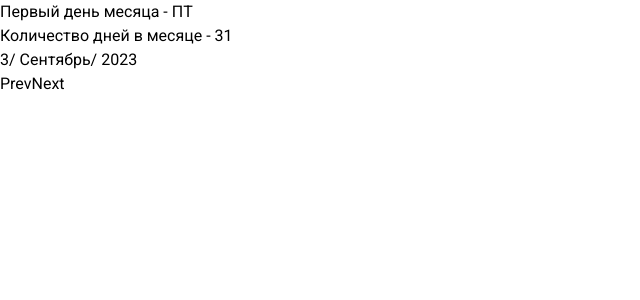
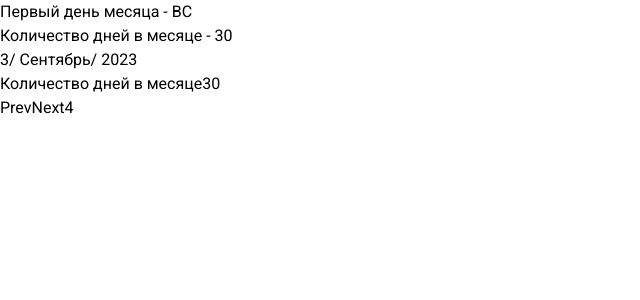
Before and after one commit to eugenluchianov97/todo-list, a React (Create React App) app: page / in a window 1280 px wide. Shown: the top 300 px of the page, without its empty margins (0-640 px from the left). Built offline with nearby package versions, Linux system fonts and the light colour scheme.

Commit message:
03.09.2023 20:45

```diff
--- a/src/App.tsx
+++ b/src/App.tsx
@@ -7,13 +7,14 @@ import Calendar from "./components/Calendar/Component"
 function App() {
 
     const weekDays:any = {
-        0:"ВС",
+
         1:"ПН",
         2:"ВТ",
         3:"СР",
         4:"ЧТ",
         5:"ПТ",
         6:"СБ",
+        0:"ВС",
     }
     const today = new Date();
     const [currentMonth, setCurrentMonth] = useState(today.getMonth())
@@ -35,14 +36,16 @@ function App() {
     }
 
     const getDaysInMonth = (year:number, month:number) => {
-        return new Date(year, month, 0).getDate();
+        return new Date(year, month+1, 0).getDate();
     }
 
 
     // const currentDay = today.getDay()
     const currentDay = today.getDate()
 
-    const firstDayOfNextMonth = new Date(currentYear, currentMonth, 1).getDay();
+    const lastDayOfPrevMonth = new Date(currentYear, currentMonth, 0).getDay(); //трицательные значения берут прошлый месяц
+    const firstDayOfThisMonth = new Date(currentYear, currentMonth, 1).getDay(); //трицательные значения берут прошлый месяц
+    const firstDayOfNextMonth = new Date(currentYear, currentMonth+1, 1).getDay();
 
     const nextMonth = () => {
         if(currentMonth + 1 > 11){
@@ -63,6 +66,37 @@ function App() {
             setCurrentMonth(currentMonth - 1)
         }
     }
+    //первый день прошлого месяца который был пн (индекс 1)
+
+    const getLastDays = (lastDayOfPrevMonth:number) => {
+        let getLastDays:any = [];
+        //если первый день недели это пн , то нам не нужны предыдущие дни
+        if(lastDayOfPrevMonth > 0){
+            for(let i = 1;i<=lastDayOfPrevMonth;i++){
+                getLastDays.push(weekDays[i])
+            }
+        }
+
+        return getLastDays;
+    }
+
+    const getNextDays = (firstDayOfNextMonth:number) => {
+        console.log(firstDayOfNextMonth + '-------------------')
+        let getLastDays:any = [];
+        //если первый день недели это пн (1) , то нам не нужны следующие дни
+        if(firstDayOfNextMonth > 1 || firstDayOfNextMonth === 0 ){
+            for(let i = 1;i<=firstDayOfNextMonth;i++){
+                getLastDays.push(weekDays[i])
+            }
+        }
+
+        return getLastDays;
+    }
+
+    console.log(getLastDays(lastDayOfPrevMonth))
+    console.log(getNextDays(firstDayOfNextMonth))
+    ;
+
     return (
     <div>
         Первый день месяца - {weekDays[firstDayOfNextMonth]}<br/>
@@ -70,11 +104,15 @@ function App() {
         {/*{currentDay} {month[currentMonth]} {currentYear}*/}
         {currentDay}/ {month[currentMonth]}/ {currentYear}
 
+        <br/>Количество дней в месяце
+        {getDaysInMonth(currentYear,currentMonth)}
+
 
         <br/>
         <button onClick={prevMonth}>Prev</button>
         <button onClick={nextMonth}>Next</button>
 
+        {lastDayOfPrevMonth}
 
 
 
```
